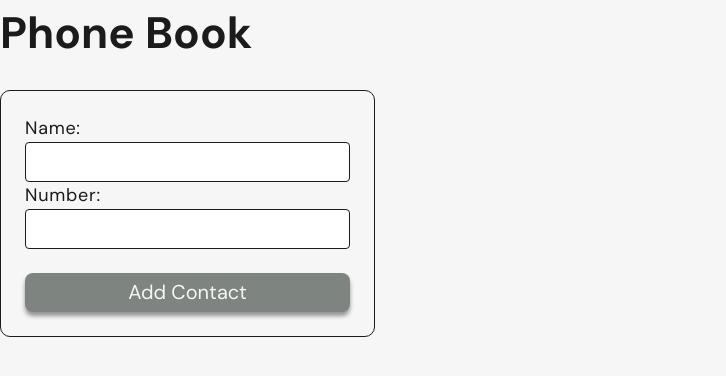
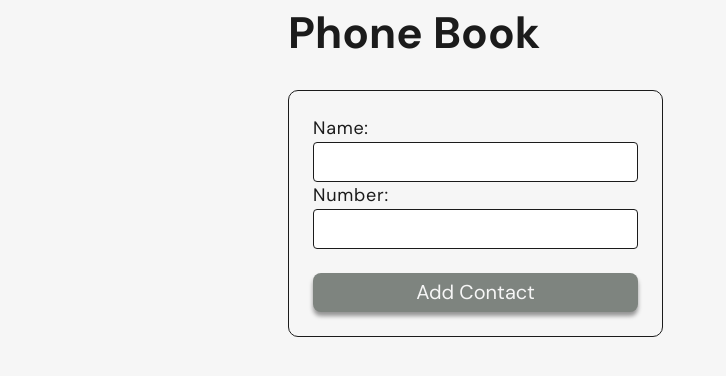
Before and after one commit to aandrea-alex/goit-react-hw-03, a React (Vite) app: page / in a window 1280 px wide. Shown: the top 376 px of the page, without its empty margins (0-726 px from the left). Built offline with nearby package versions, Linux system fonts and the light colour scheme.

Commit message:
styles changed

```diff
--- a/src/components/App.jsx
+++ b/src/components/App.jsx
@@ -1,11 +1,11 @@
-import React from 'react';
 import { nanoid } from 'nanoid';
 import { useState, useEffect } from 'react';
 import TitleSection from './TitleSection/TitleSection';
 import ContactForm from './ContactForm/ContactForm';
 import { TITLE } from '../js/constants';
-import { getContactsList } from "../js/localstorage/getContactsList";
-import { saveContactsList } from "../js/localstorage/saveContactsList";
+import { getContactsList } from '../js/localstorage/getContactsList';
+import { saveContactsList } from '../js/localstorage/saveContactsList';
+import styles from './App.module.css';
 
 function App() {
   const [contacts, setContacts] = useState(getContactsList);
@@ -22,10 +22,10 @@ function App() {
   }, [contacts]);
 
   return (
-    <React.Fragment>
+    <div className={styles.container}>
       <TitleSection>{TITLE}</TitleSection>
       <ContactForm onAddContact={handleAddContact} />
-    </React.Fragment>
+    </div>
   );
 }
 
--- /dev/null
+++ b/src/components/App.module.css
@@ -0,0 +1,32 @@
+@media screen and (max-width: 374px) {
+  .container {
+    margin-left: auto;
+    margin-right: auto;
+    padding-left: 16px;
+    padding-right: 16px;
+  }
+}
+
+@media screen and (min-width: 375px) {
+  .container {
+    width: 335px;
+    margin-left: auto;
+    margin-right: auto;
+    padding-left: 20px;
+    padding-right: 20px;
+  }
+}
+
+@media screen and (min-width: 768px) {
+  .container {
+    width: 736px;
+    padding-left: 16px;
+    padding-right: 16px;
+  }
+}
+
+@media screen and (min-width: 1440px) {
+  .container {
+    width: 1408px;
+  }
+}
```
